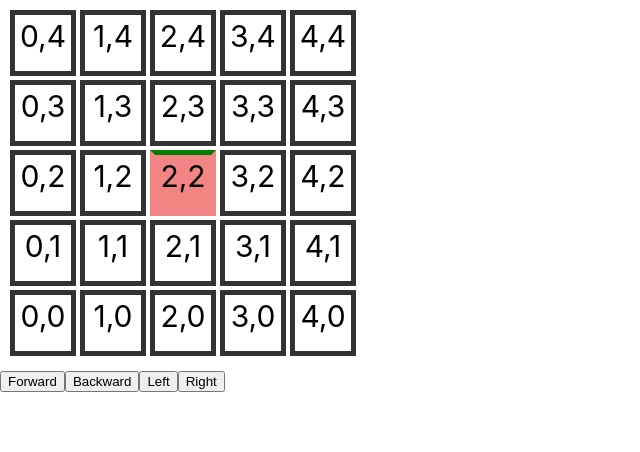
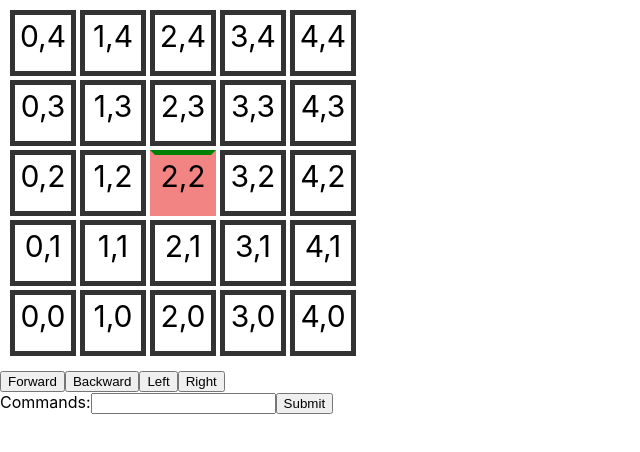
Before and after one commit to ManuPerezDev/mars-rover-gui, a React (Create React App) app: page / in a window 1280 px wide. Shown: the top 452 px of the page, without its empty margins (0-640 px from the left). Built offline with nearby package versions, Linux system fonts and the light colour scheme.

Commit message:
feat(RoverLayout): handle a list of commands

```diff
--- a/src/front-end/components/RoverLayout.tsx
+++ b/src/front-end/components/RoverLayout.tsx
@@ -1,5 +1,5 @@
 import './Rover.css'
-import { useEffect } from 'react'
+import { useEffect, useState } from 'react'
 import { Rover } from '../../mars-rover/src/domain/Rover'
 import GridItems from './GridItems'
 import { MoveForward } from '../../mars-rover/src/domain/MoveForward'
@@ -10,48 +10,62 @@ import { TurnLeft } from '../../mars-rover/src/domain/TurnLeft'
 import { TurnRight } from '../../mars-rover/src/domain/TurnRight'
 
 const RoverLayout = ({ rover }: { rover: Rover }) => {
-  const onClickLeft = () => {
+  const [commands, setCommands] = useState('')
+
+  const onClickLeft = async () => {
     const roverStates = rover.readCommands([new TurnLeft()])
-    drawRover(roverStates)
+    await drawRover(roverStates)
   }
 
-  const onClickRight = () => {
+  const onClickRight = async () => {
     const roverStates = rover.readCommands([new TurnRight()])
-    drawRover(roverStates)
+    await drawRover(roverStates)
   }
 
-  const onClickForward = () => {
+  const onClickForward = async () => {
     const cell = document.getElementById(`${rover.getPosition().getX()},${rover.getPosition().getY()}`)
     cell!.style.backgroundColor = 'white'
     cell!.style.borderColor = 'black'
     const roverStates = rover.readCommands([new MoveForward()])
-    drawRover(roverStates)
+    await drawRover(roverStates)
   }
 
-  const onClickBackward = () => {
+  const onClickBackward = async () => {
     const cell = document.getElementById(`${rover.getPosition().getX()},${rover.getPosition().getY()}`)
     cell!.style.backgroundColor = 'white'
     cell!.style.borderColor = 'black'
     const roverStates = rover.readCommands([new MoveBackward()])
-    drawRover(roverStates)
+    await drawRover(roverStates)
   }
 
-  function drawRover(roverStates: { position: Position, direction: Direction }[]) {
-    const roverFollowingState = roverStates[1]
-    const cell = document.getElementById(`${roverFollowingState.position.getX()},${roverFollowingState.position.getY()}`)
+  async function drawRover(roverStates: { position: Position, direction: Direction }[]) {
+    const [initialState, ...states] = roverStates
+    const cell = document.getElementById(`${initialState?.position.getX()},${initialState?.position.getY()}`)
+    cell!.style.backgroundColor = 'white'
+    cell!.style.borderColor = 'black'
+
+    for (const [index, state] of states.entries()) {
+      if (index !== 0) {
+        const cell = document.getElementById(`${states[index - 1]?.position.getX()},${states[index - 1]?.position.getY()}`)
+        cell!.style.backgroundColor = 'white'
+        cell!.style.borderColor = 'black'
+      }
+
+      const cell = document.getElementById(`${state.position.getX()},${state.position.getY()}`)
       cell!.style.backgroundColor = '#F38484'
-    if (roverFollowingState.direction.isNorth()) {
+      if (state.direction.isNorth()) {
         cell!.style.borderColor = '#F38484'
         cell!.style.borderTopColor = 'green'
-    } else if (roverFollowingState.direction.isEast()) {
+      } else if (state.direction.isEast()) {
         cell!.style.borderColor = '#F38484'
         cell!.style.borderRightColor = 'green'
-    } else if (roverFollowingState.direction.isSouth()) {
+      } else if (state.direction.isSouth()) {
         cell!.style.borderColor = '#F38484'
         cell!.style.borderBottomColor = 'green'
-    } else if (roverFollowingState.direction.isWest()) {
+      } else if (state.direction.isWest()) {
         cell!.style.borderColor = '#F38484'
         cell!.style.borderLeftColor = 'green'
+      }
     }
   }
 
@@ -77,6 +91,34 @@ const RoverLayout = ({ rover }: { rover: Rover }) => {
     drawRoverFromInitialPosition()
   }, [])
 
+  async function handleSubmit(event: any) {
+    if (commands === '') {
+      return
+    }
+
+    const domainCommands = commands.split('').map(command => {
+      if (command === 'f') {
+        return new MoveForward()
+      } else if (command === 'b') {
+        return new MoveBackward()
+      } else if (command === 'l') {
+        return new TurnLeft()
+      } else if (command === 'r') {
+        return new TurnRight()
+      } else {
+        throw new Error('Invalid command')
+      }
+    })
+
+    const roverStates = rover.readCommands(domainCommands)
+    await drawRover(roverStates)
+    event.preventDefault()
+  }
+
+  function handleChange(event: any) {
+    setCommands(event.target.value)
+  }
+
   return (
     <div>
       <div className='grid-container'>
@@ -86,6 +128,13 @@ const RoverLayout = ({ rover }: { rover: Rover }) => {
       <button onClick={onClickBackward}>Backward</button>
       <button onClick={onClickLeft}>Left</button>
       <button onClick={onClickRight}>Right</button>
+      <form onSubmit={handleSubmit}>
+        <label>
+          Commands:
+          <input type='text' value={commands} onChange={handleChange}/>
+        </label>
+        <input type='submit' value='Submit'/>
+      </form>
     </div>
   )
 }
--- a/tsconfig.json
+++ b/tsconfig.json
@@ -1,6 +1,6 @@
 {
   "compilerOptions": {
-    "target": "es5",
+    "target": "es6",
     "lib": [
       "dom",
       "dom.iterable",
```
Also changed, not shown: .eslintrc.json. Lines whose indentation alone changed are shown as unchanged.
